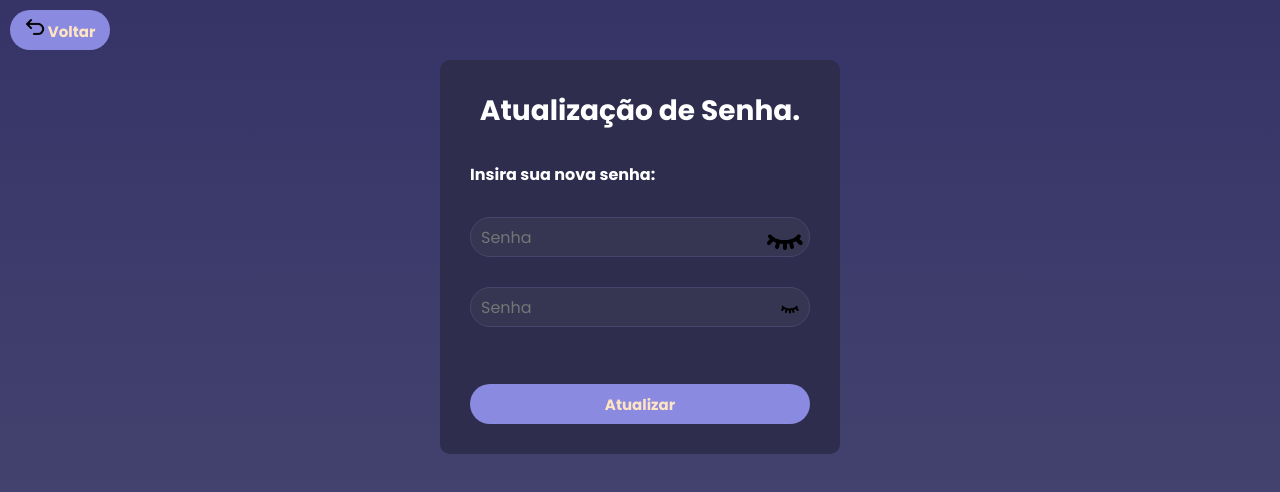
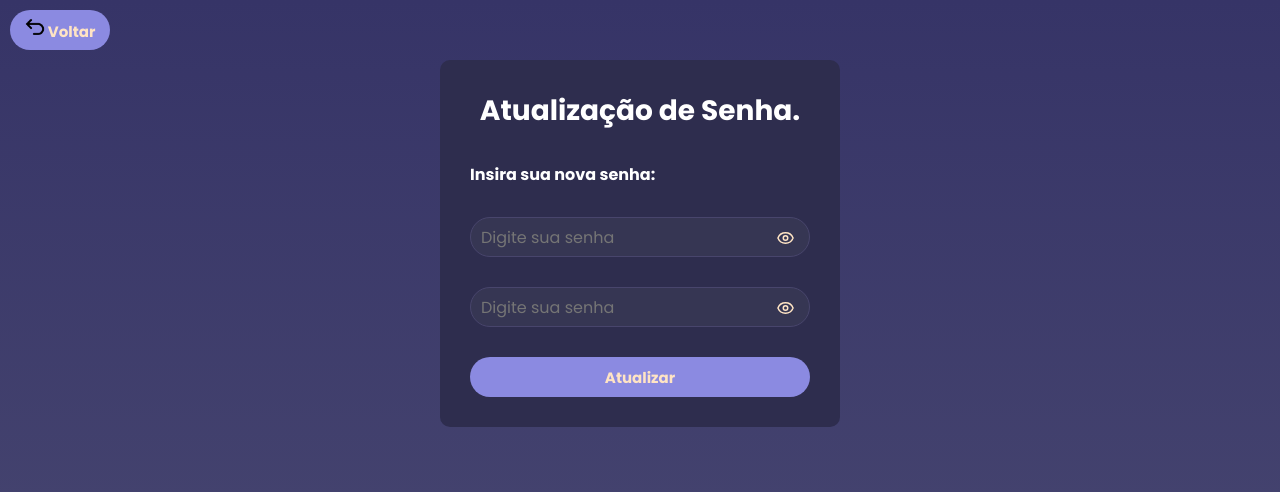
Before and after one commit to felipeLima29/react, a React (Vite) app in the folder cadastroUsuarios/cadastroUsuariosReact/: page /resetPassword in a window 1280 px wide. Shown: the top 492 px of the page. Built offline with nearby package versions, Linux system fonts and the light colour scheme.

Commit message:
Adicionando componentes.

```diff
--- a/cadastroUsuarios/cadastroUsuariosReact/src/pages/Insert/index.jsx
+++ b/cadastroUsuarios/cadastroUsuariosReact/src/pages/Insert/index.jsx
@@ -7,6 +7,7 @@ import { useState } from 'react';
 import { Link } from 'react-router-dom';
 import { toast } from "react-toastify";
 import "react-toastify/dist/ReactToastify.css";
+import InputPassword from '../../components/inputPassword';
 
 
 function Insert() {
@@ -135,17 +136,7 @@ function Insert() {
           <input type="text" placeholder='Nome' onChange={(e) => setName(e.target.value)} />
           <input type="email" placeholder='Email' onChange={(e) => setEmail(e.target.value)} />
 
-          <div className="divPassword">
-
-            <input type="password"
-              placeholder="Senha"
-              className="inputPassword"
-              onChange={(e) => setPassword(e.target.value)}
-
-            />
-            <img className="imgPassword" onClick={toggleShow} src={eyeClosed} alt="Olho fechado" />
-
-          </div>
+          <InputPassword onChangePassword={(valor) => setPassword(valor)}/>
 
           <button type='button' onClick={handleInsert}>Cadastrar</button>
         </form>
--- a/cadastroUsuarios/cadastroUsuariosReact/src/pages/resetPassword/index.jsx
+++ b/cadastroUsuarios/cadastroUsuariosReact/src/pages/resetPassword/index.jsx
@@ -7,6 +7,7 @@ import { useState } from "react";
 import { toast } from "react-toastify";
 import "react-toastify/dist/ReactToastify.css";
 import './style.css';
+import InputPassword from "../../components/inputPassword";
 
 function ResetPassword() {
 
@@ -83,25 +84,8 @@ function ResetPassword() {
                     <h1>Atualização de Senha.</h1>
 
                     <label htmlFor="Password">Insira sua nova senha:</label>
-                    <div className="divPassword">
-                        <input type="password"
-                            placeholder="Senha"
-                            className="inputPassword"
-                            onChange={(e) => setPassword(e.target.value)}
-
-                        />
-                        <img className="imgPassword" onClick={toggleShow} src={eyeClosed} alt="Olho fechado" />
-
-                    </div>
-                    <div className="passwordConfirm">
-                        <input type="password"
-                            placeholder="Senha"
-                            className="inputPasswordConfirm"
-                            onChange={(e) => setPasswordConfirm(e.target.value)}
-
-                        />
-                        <img className="imgPasswordConfirm" onClick={toggleShowConfirm} src={eyeClosed} alt="Olho fechado" />
-                    </div>
+                    <InputPassword onChangePassword={(valor) => setPassword(valor)}/>
+                    <InputPassword onChangePassword={(valor) => setPasswordConfirm(valor)}/>
 
                     <button type="button" onClick={changePassword}>Atualizar</button>
 
```
Also changed, not shown: 1 other file (tests, documents, lock files or other folders).
